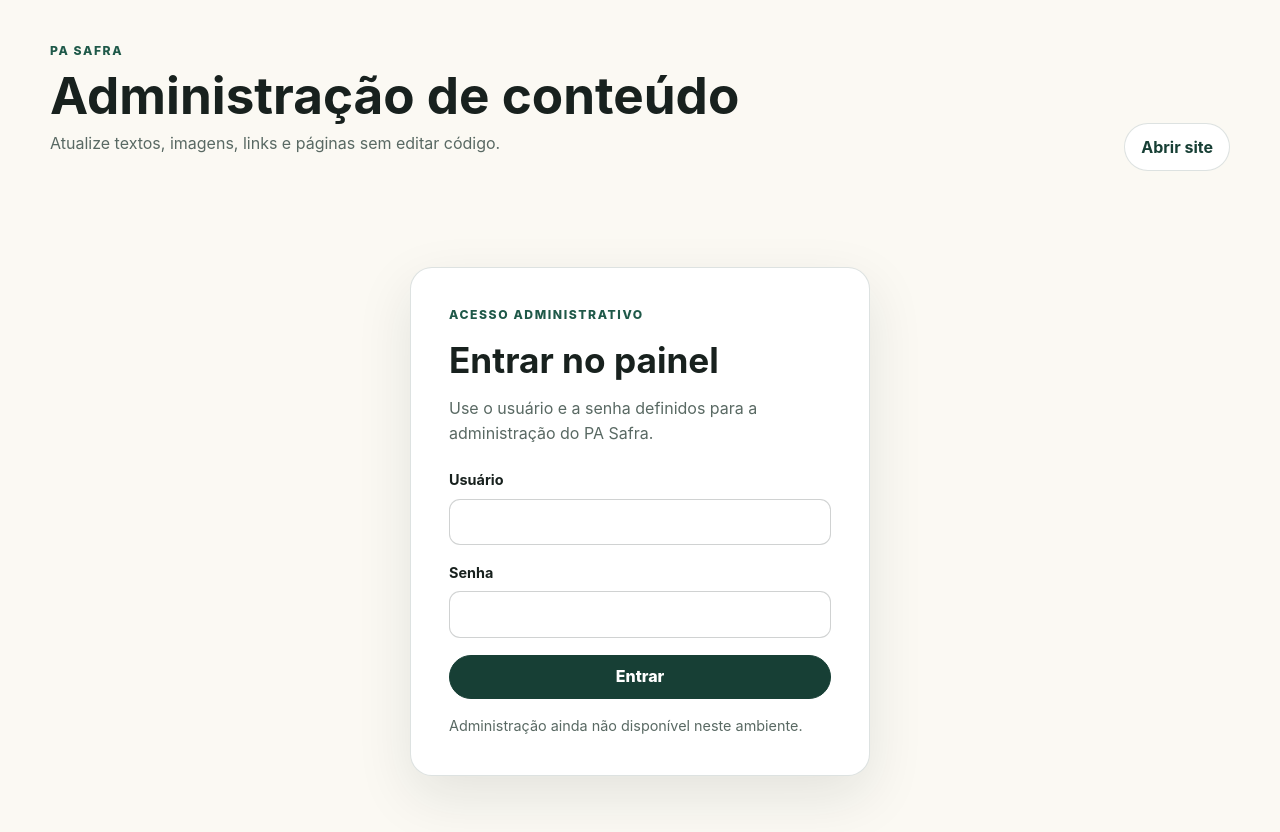
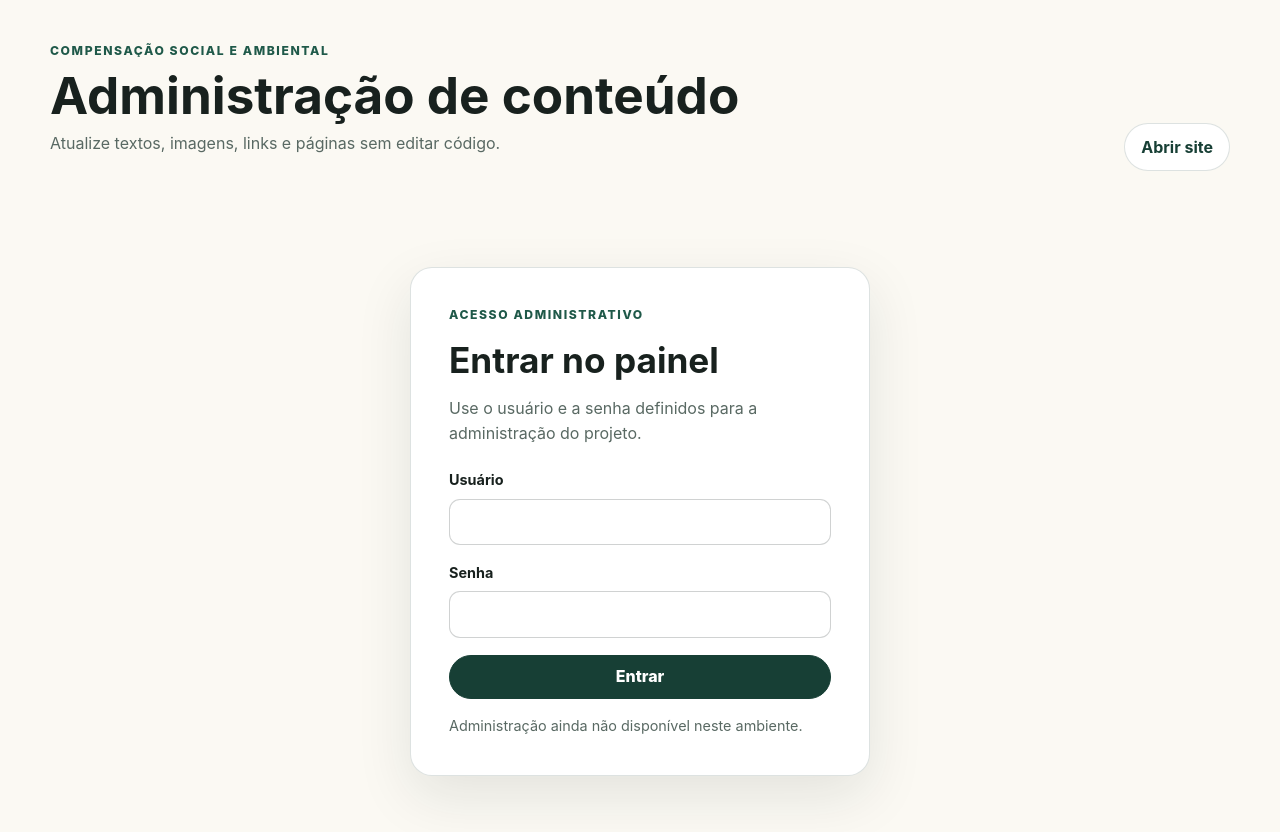
Before and after one commit to Seshomaru1984/pa-safra-compensacao-ambiental-social, a website: page public/admin/index.html in a window 1280 px wide. Drawn offline with Linux system fonts and the light colour scheme; no server answers.

Commit message:
content(admin): remover marca PA Safra

```diff
--- a/public/admin/index.html
+++ b/public/admin/index.html
@@ -4,7 +4,7 @@
   <meta charset="UTF-8">
   <meta name="viewport" content="width=device-width, initial-scale=1.0">
   <meta name="robots" content="noindex,nofollow">
-  <title>Administração | PA Safra</title>
+  <title>Administração | Fazenda Matrinchã</title>
   <link rel="stylesheet" href="/admin/admin.css">
   <script src="/content-preview-bridge.js"></script>
 </head>
@@ -12,7 +12,7 @@
   <main class="admin-shell">
     <header class="admin-header">
       <div>
-        <p class="eyebrow">PA Safra</p>
+        <p class="eyebrow">Compensação Social e Ambiental</p>
         <h1>Administração de conteúdo</h1>
         <p class="subtitle">Atualize textos, imagens, links e páginas sem editar código.</p>
       </div>
@@ -26,7 +26,7 @@
       <div class="login-card">
         <p class="eyebrow">Acesso administrativo</p>
         <h2 id="login-title">Entrar no painel</h2>
-        <p class="login-help">Use o usuário e a senha definidos para a administração do PA Safra.</p>
+        <p class="login-help">Use o usuário e a senha definidos para a administração do projeto.</p>
         <form id="login-form" class="login-form">
           <label>Usuário<input id="login-user" name="username" autocomplete="username" maxlength="80" required></label>
           <label>Senha<input id="login-password" name="password" type="password" autocomplete="current-password" maxlength="256" required></label>
```
